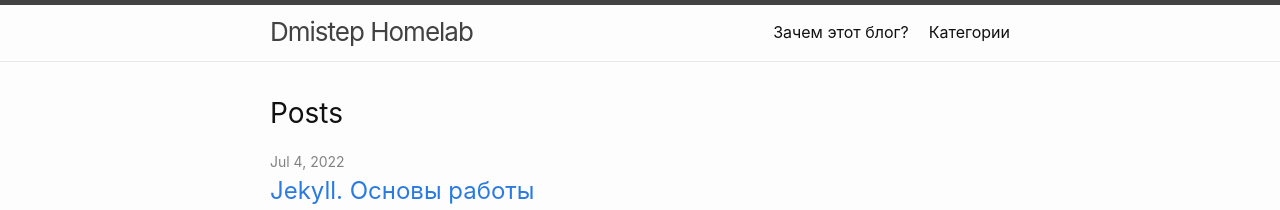
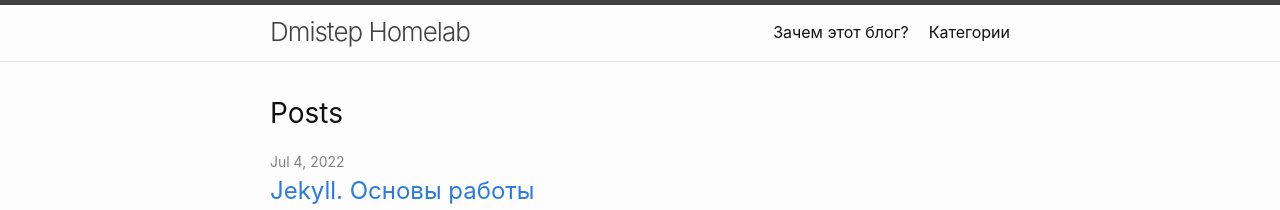
Before and after one commit to Dmistep/test-blog, a Jekyll site: the page built from index.md, in a window 1280 px wide. Shown: the top 210 px of the page. Built offline with Jekyll 4.4.1, drawn with Linux system fonts in a browser that asks for light colours.

Commit message:
update style.css

```diff
--- a/css/style.css
+++ b/css/style.css
@@ -78,7 +78,7 @@ table td { border: 1px solid #e8e8e8; }
 /** Site header */
 .site-header { border-top: 5px solid #424242; border-bottom: 1px solid #e8e8e8; min-height: 55.95px; position: relative; }
 
-.site-title { font-size: 26px; font-weight: 400; line-height: 54px; letter-spacing: -1px; margin-bottom: 0; float: left; }
+.site-title { font-size: 26px; font-weight: 300; line-height: 54px; letter-spacing: -1px; margin-bottom: 0; float: left; }
 
 .site-title, .site-title:visited { color: #424242; }
 
```
